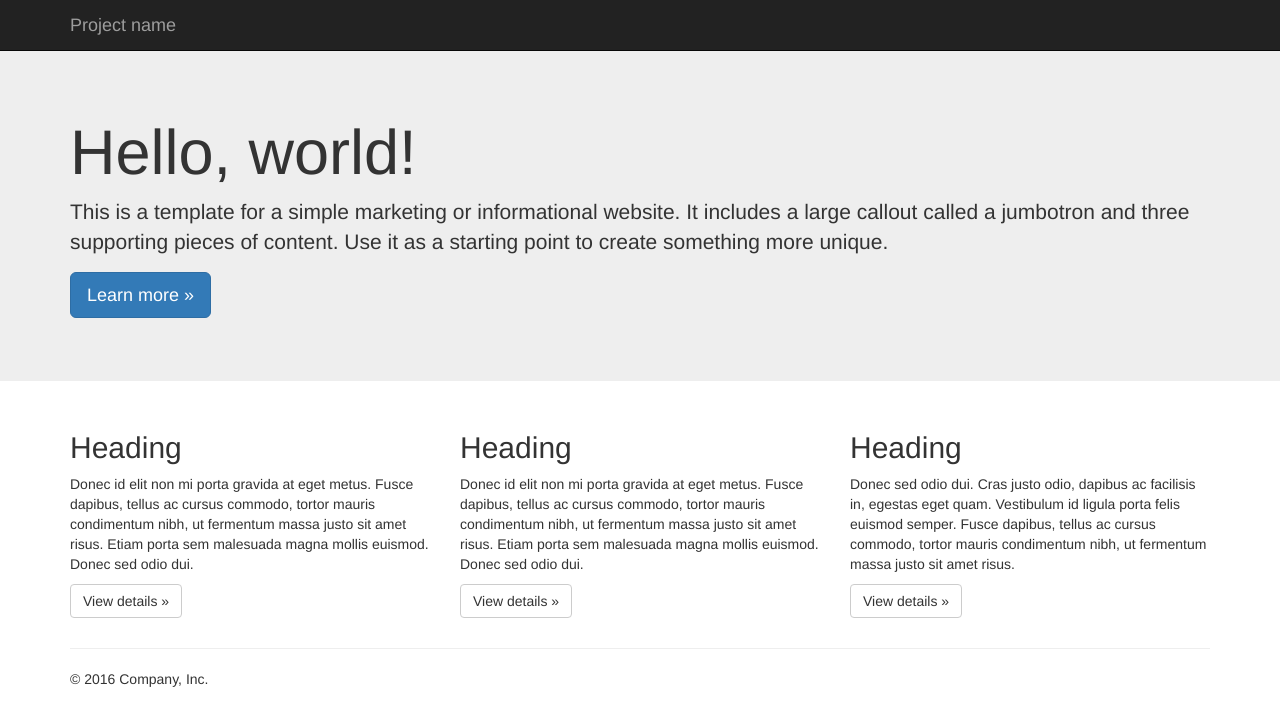
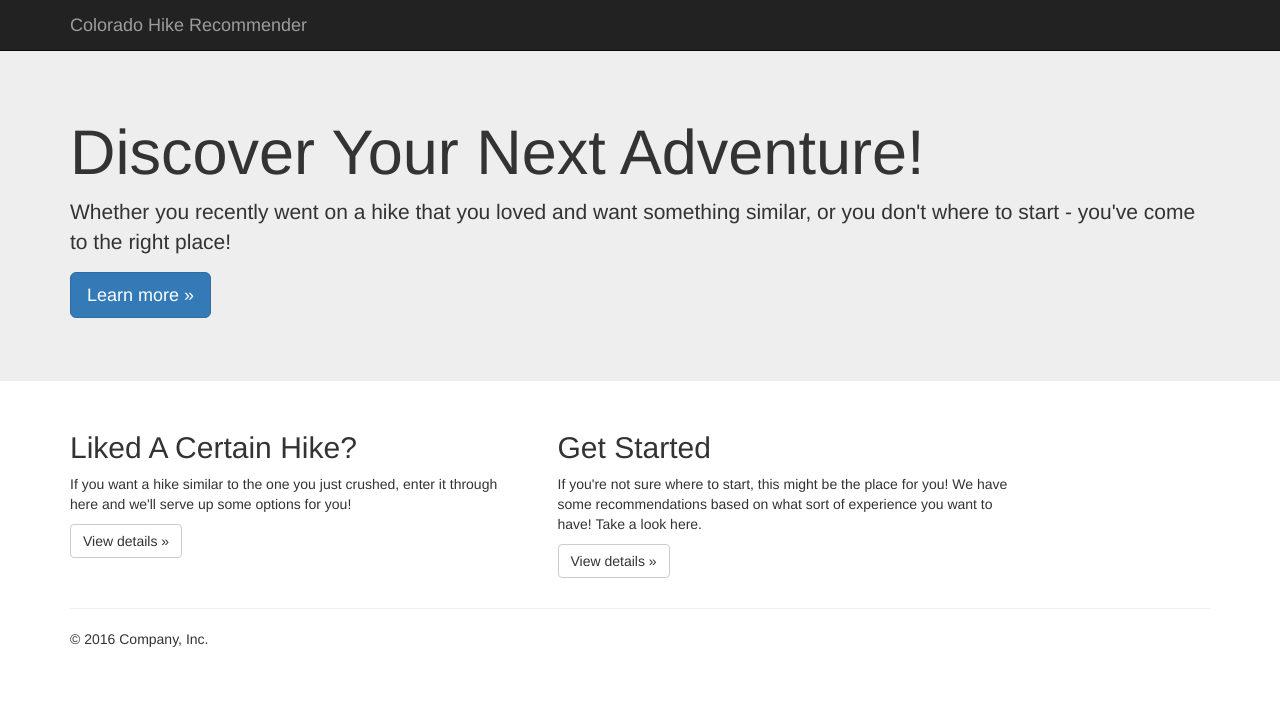
Before and after one commit to ekirken1/colorado_trail_recommender, a Flask app: page / in a window 1280 px wide. Shown: the top 726 px of the page. Run offline with Flask 2, Linux system fonts and the light colour scheme; parts of the project's set-up code (start-up, migrations or seed data) failed here and were passed over; some libraries are stand-ins or nearby versions.

Commit message:
flask app mods

```diff
--- a/web_app/app.py
+++ b/web_app/app.py
@@ -1,13 +1,25 @@
 from flask import Flask, render_template
+import pickle
+import pandas as pd
+import numpy as np
 app = Flask(__name__)
+
+with open('../data/df.pkl', 'rb') as f:
+    df = pickle.load(f)
+
+hike_features= []
 
 # home page
 @app.route('/')
 def index():
     return render_template('index.html')
 
-@app.route('/trails')
+@app.route('/next_trail')
 def get_recommendation():
+    pass
+
+@app.route('/get_started')
+def group_topics():
     pass
 
 if __name__ == '__main__':
--- a/web_app/templates/index.html
+++ b/web_app/templates/index.html
@@ -42,7 +42,7 @@
             <span class="icon-bar"></span>
             <span class="icon-bar"></span>
           </button>
-          <a class="navbar-brand" href="#">Project name</a>
+          <a class="navbar-brand" href="#">Colorado Hike Recommender</a>
         </div>
         <!-- <div id="navbar" class="navbar-collapse collapse">
           <form class="navbar-form navbar-right">
@@ -61,8 +61,8 @@
     <!-- Main jumbotron for a primary marketing message or call to action -->
     <div class="jumbotron">
       <div class="container">
-        <h1>Hello, world!</h1>
-        <p>This is a template for a simple marketing or informational website. It includes a large callout called a jumbotron and three supporting pieces of content. Use it as a starting point to create something more unique.</p>
+        <h1>Discover Your Next Adventure!</h1>
+        <p>Whether you recently went on a hike that you loved and want something similar, or you don't where to start - you've come to the right place! </p>
         <p><a class="btn btn-primary btn-lg" href="#" role="button">Learn more &raquo;</a></p>
       </div>
     </div>
@@ -70,21 +70,21 @@
     <div class="container">
       <!-- Example row of columns -->
       <div class="row">
-        <div class="col-md-4">
-          <h2>Heading</h2>
-          <p>Donec id elit non mi porta gravida at eget metus. Fusce dapibus, tellus ac cursus commodo, tortor mauris condimentum nibh, ut fermentum massa justo sit amet risus. Etiam porta sem malesuada magna mollis euismod. Donec sed odio dui. </p>
+        <div class="col-md-5"> <!-- This was col-md-4-->
+          <h2>Liked A Certain Hike? </h2>
+          <p>If you want a hike similar to the one you just crushed, enter it through here and we'll serve up some options for you! </p>
           <p><a class="btn btn-default" href="#" role="button">View details &raquo;</a></p>
         </div>
-        <div class="col-md-4">
-          <h2>Heading</h2>
-          <p>Donec id elit non mi porta gravida at eget metus. Fusce dapibus, tellus ac cursus commodo, tortor mauris condimentum nibh, ut fermentum massa justo sit amet risus. Etiam porta sem malesuada magna mollis euismod. Donec sed odio dui. </p>
+        <div class="col-md-5"> <!-- This was col-md-4-->
+          <h2>Get Started</h2>
+          <p>If you're not sure where to start, this might be the place for you! We have some recommendations based on what sort of experience you want to have! Take a look here. </p>
           <p><a class="btn btn-default" href="#" role="button">View details &raquo;</a></p>
        </div>
-        <div class="col-md-4">
+        <!-- <div class="col-md-4">
           <h2>Heading</h2>
           <p>Donec sed odio dui. Cras justo odio, dapibus ac facilisis in, egestas eget quam. Vestibulum id ligula porta felis euismod semper. Fusce dapibus, tellus ac cursus commodo, tortor mauris condimentum nibh, ut fermentum massa justo sit amet risus.</p>
           <p><a class="btn btn-default" href="#" role="button">View details &raquo;</a></p>
-        </div>
+        </div> -->
       </div>
 
       <hr>
```
